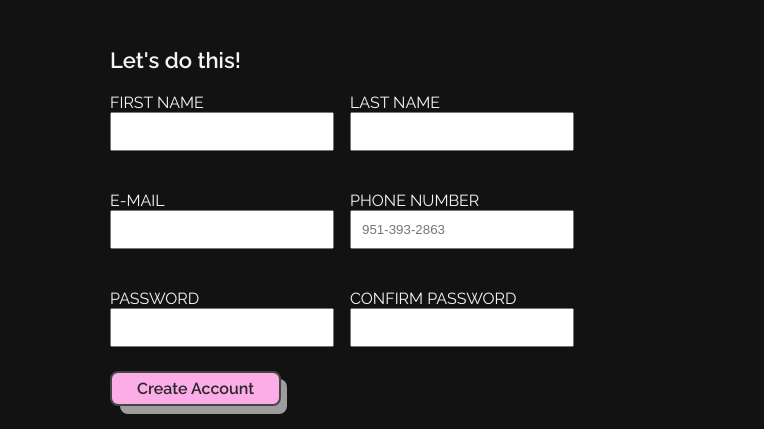
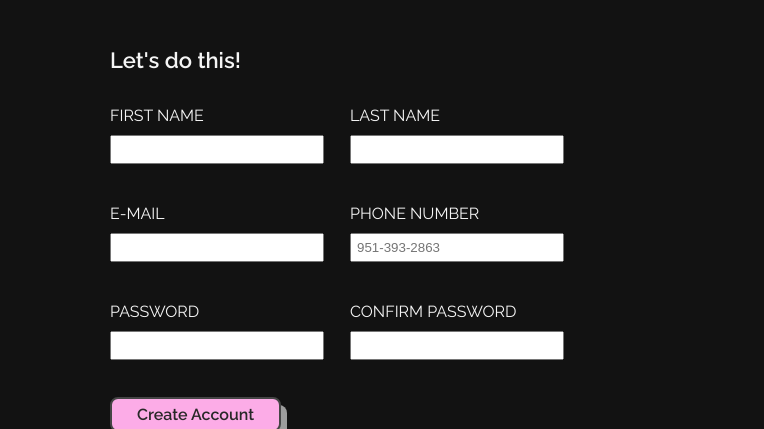
Before and after one commit to darylagoncillo/sign-up-form, a plain HTML site: page index.html in a window 1280 px wide. Shown: the part 278-707 px from the top of the page, 516-1280 px from the left. Drawn offline with Linux system fonts and the light colour scheme.

Commit message:
Adjusted size of input boxes

```diff
--- a/css/styles.css
+++ b/css/styles.css
@@ -84,7 +84,8 @@ label {
 
 .input input {
   width: 100%;
-  padding: 10px;
+  padding: 5px;
+  margin-top: 10px;
 }
 
 .form-input {
@@ -92,8 +93,10 @@ label {
   grid-template-columns: 1fr 1fr; /* creates 2 columns */
   min-width: 400px;
   max-width: 440px;
-  gap: 40px; /* creates a gap between the columns and rows */
+  grid-gap: 40px; /* creates a gap between the columns and rows */
   padding-bottom: 24px;
+  align-content: center;
+  height: 35vh;
 }
 
 .login {
```
